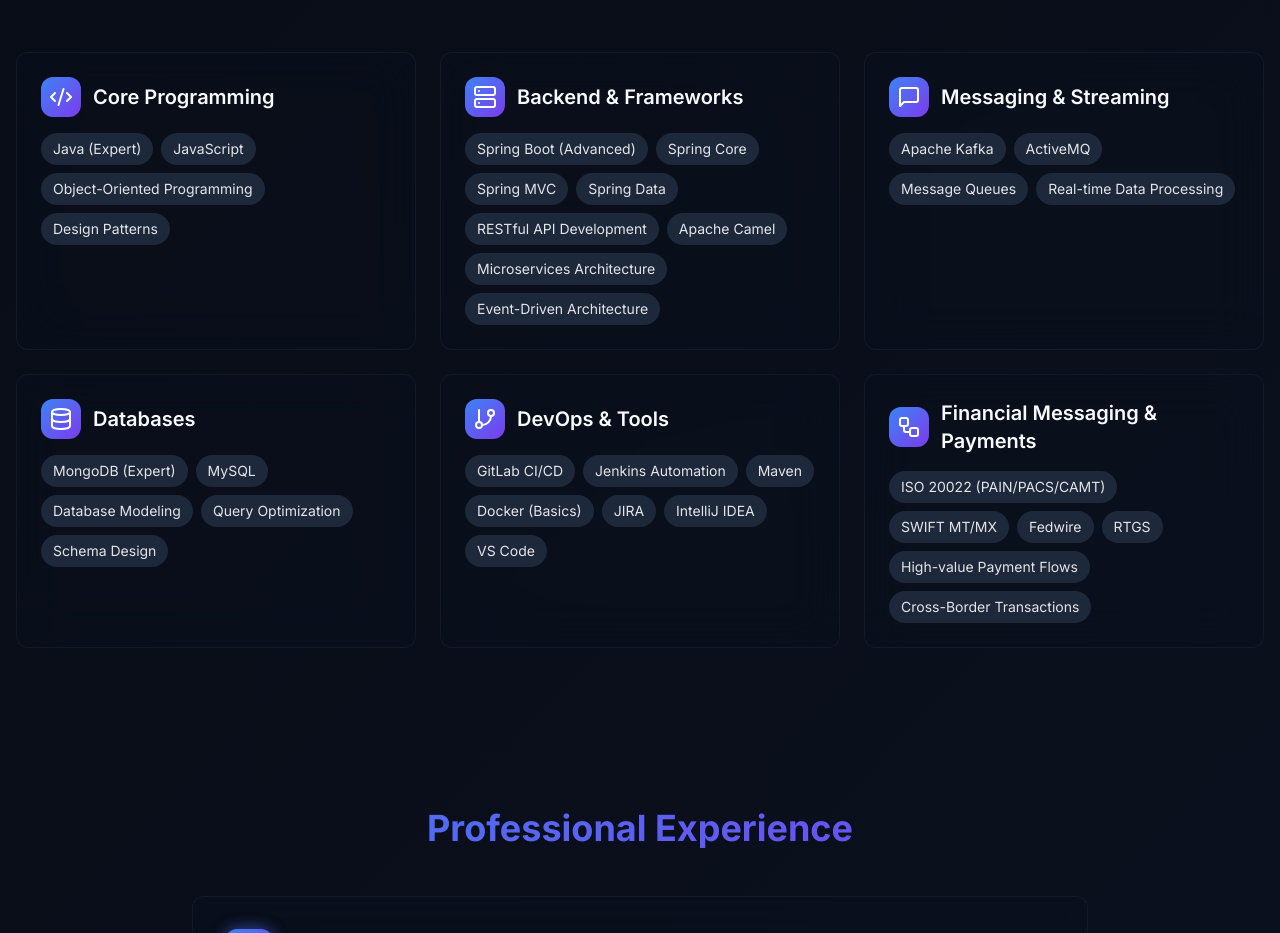
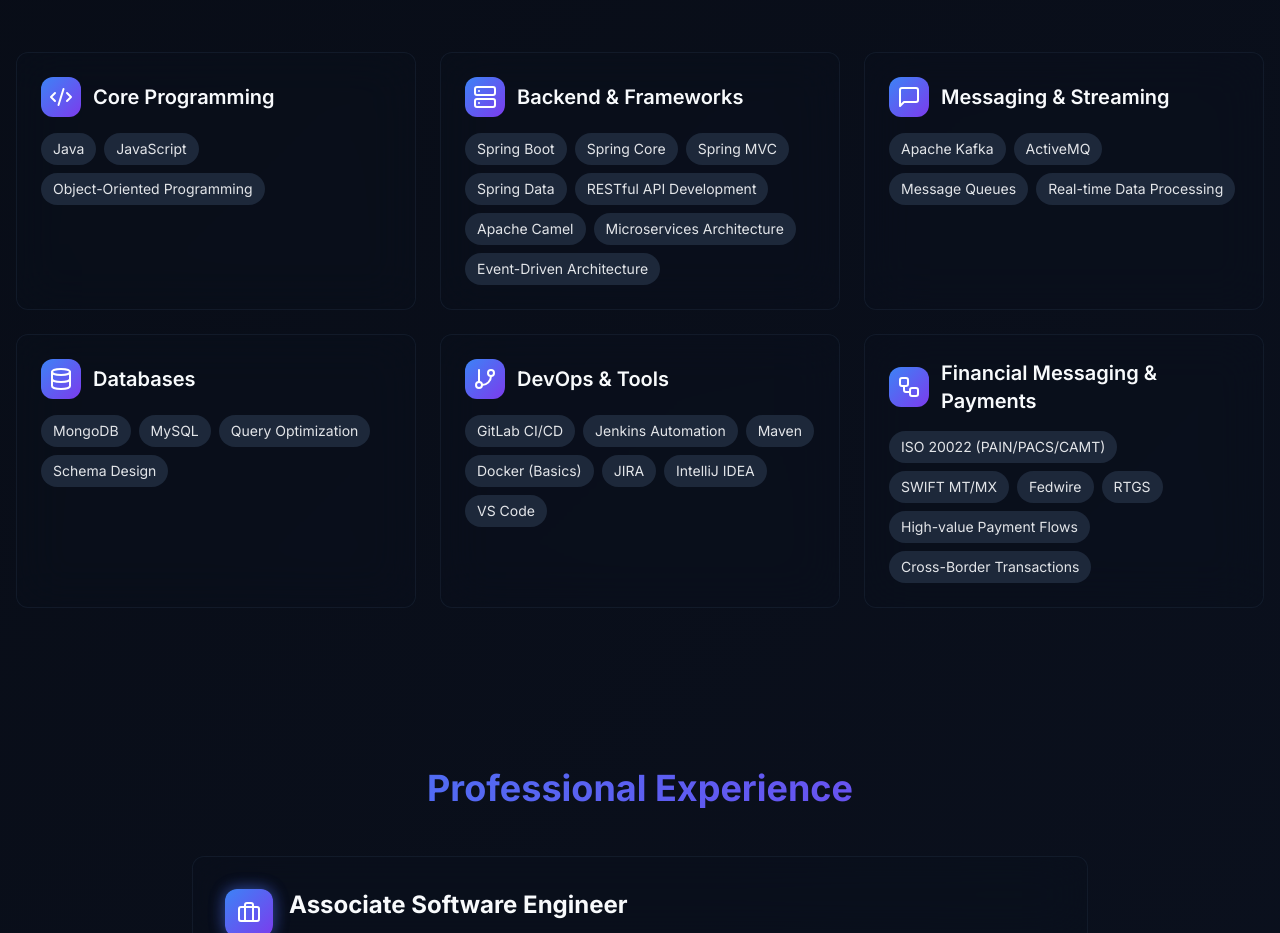
Before and after one commit to Mugesh056/mugesh-portfolio-site, a React (Vite) app: page / in a window 1280 px wide. Shown: the part 1782-2715 px from the top of the page. Built offline with nearby package versions, Linux system fonts and the light colour scheme; the HTML template or start-up script is replaced by a standard one.

Commit message:
Update Skills.tsx

```diff
--- a/src/components/Skills.tsx
+++ b/src/components/Skills.tsx
@@ -5,12 +5,12 @@ const Skills = () => {
     {
       icon: Code2,
       title: 'Core Programming',
-      skills: ['Java (Expert)', 'JavaScript', 'Object-Oriented Programming', 'Design Patterns'],
+      skills: ['Java', 'JavaScript', 'Object-Oriented Programming'],
     },
     {
       icon: Server,
       title: 'Backend & Frameworks',
-      skills: ['Spring Boot (Advanced)', 'Spring Core', 'Spring MVC', 'Spring Data', 'RESTful API Development', 'Apache Camel', 'Microservices Architecture', 'Event-Driven Architecture'],
+      skills: ['Spring Boot', 'Spring Core', 'Spring MVC', 'Spring Data', 'RESTful API Development', 'Apache Camel', 'Microservices Architecture', 'Event-Driven Architecture'],
     },
     {
       icon: MessageSquare,
@@ -20,7 +20,7 @@ const Skills = () => {
     {
       icon: Database,
       title: 'Databases',
-      skills: ['MongoDB (Expert)', 'MySQL', 'Database Modeling', 'Query Optimization', 'Schema Design'],
+      skills: ['MongoDB', 'MySQL','Query Optimization', 'Schema Design'],
     },
     {
       icon: GitBranch,
```
